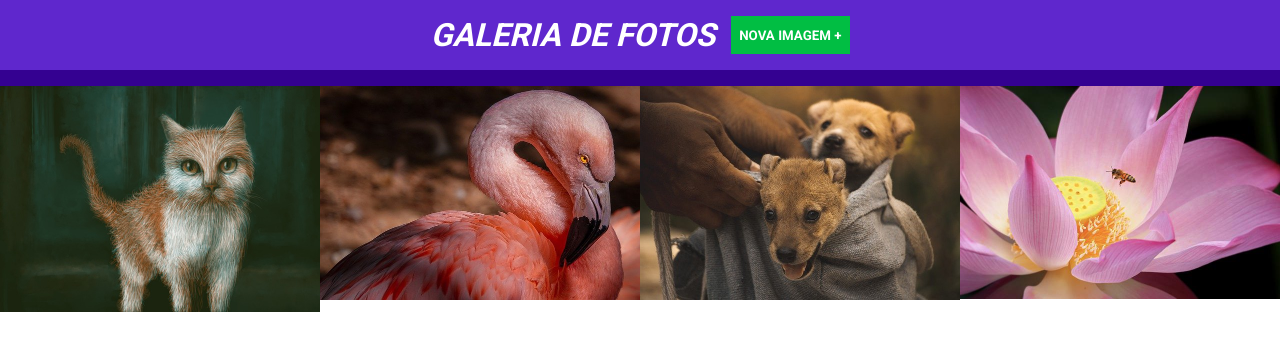
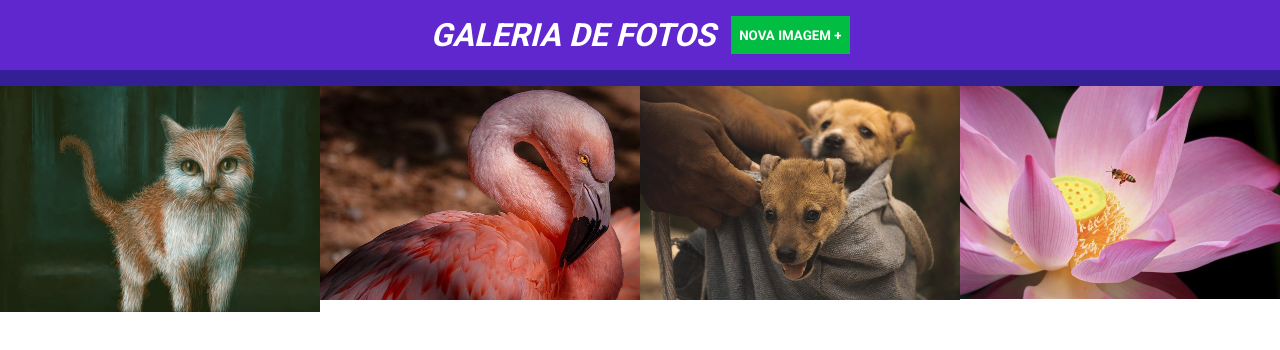
Before and after one commit to EduardoTSK/ebac-galeria, a plain HTML site: page index.html in a window 1280 px wide. Drawn offline with nearby package versions, Linux system fonts and the light colour scheme.

Commit message:
Mudando cor da borda

```diff
--- a/main.css
+++ b/main.css
@@ -10,7 +10,7 @@ header {
     padding: 16px 0;
     color: #fff;
     display: flex;
-    border-bottom: 16px solid #340191;
+    border-bottom: 16px solid #341f97;
     justify-content: center;
     text-transform: uppercase;
     font-style: italic;
```
